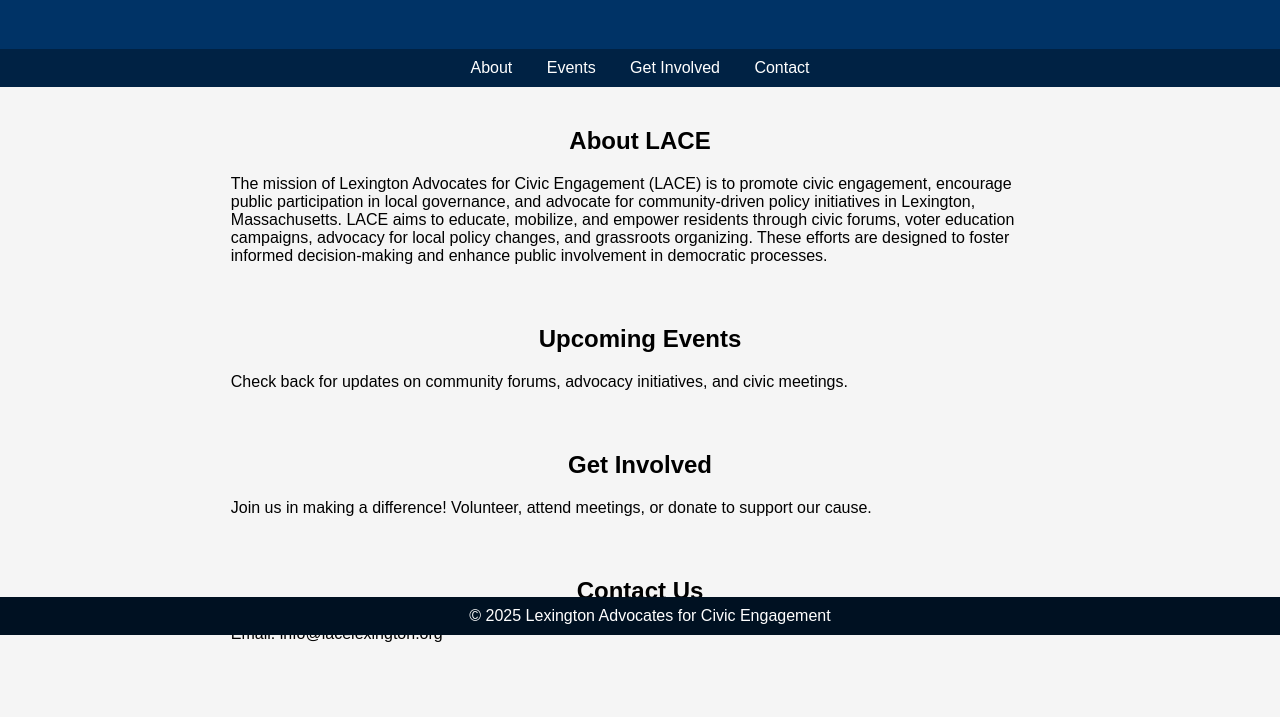
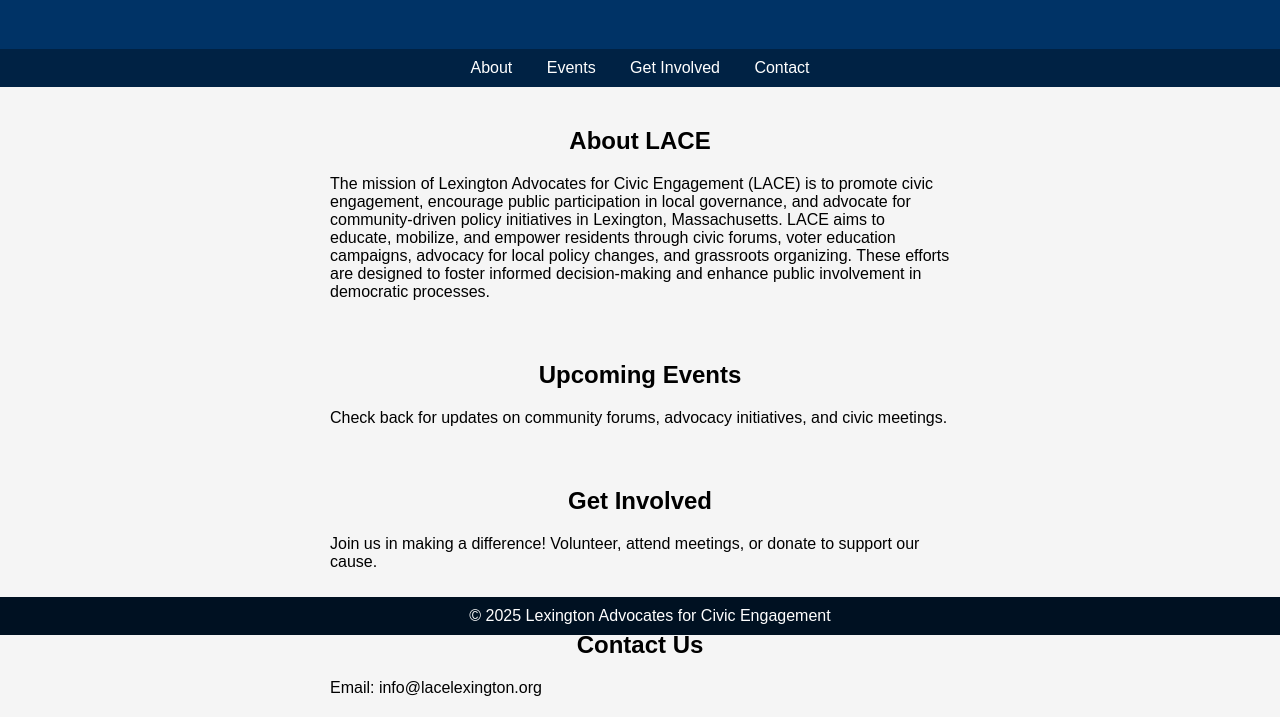
Before and after one commit to mengyang2015/lace, a plain HTML site: page index.html in a window 1280 px wide. Shown: the part 165-882 px from the top of the page. Before the commit the page ends 828 px from the top, so only its background shows below. Drawn offline with Linux system fonts and the light colour scheme.

Commit message:
Update index.html

```diff
--- a/index.html
+++ b/index.html
@@ -49,7 +49,7 @@
             padding: 20px;
         }
         p {
-            width: 66%;
+            width: 50%;
             margin: 0 auto;
             text-align: left;
         }
```
